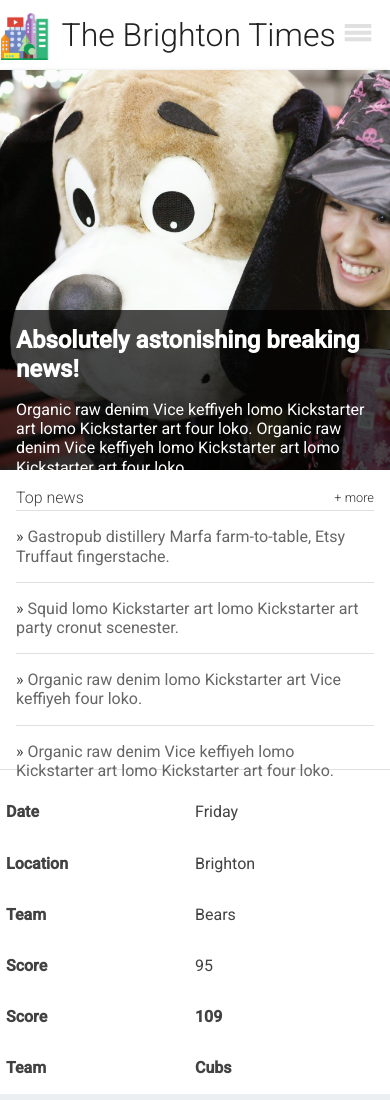
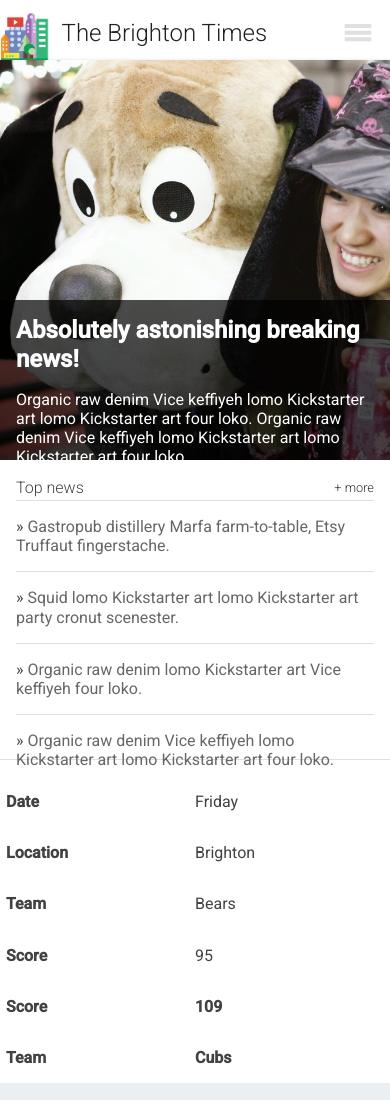
Before and after one commit to wasay/ud893-responsive-web-design-fundamentals, a plain HTML site: page lesson5-home-town-app/index.html in a window 390 px wide. Shown: the top 1100 px of the page. Drawn offline with Linux system fonts and the light colour scheme.

Commit message:
lesson 5 project x2

```diff
--- a/lesson5-home-town-app/responsive.css
+++ b/lesson5-home-town-app/responsive.css
@@ -11,16 +11,30 @@
     order: 10;
 }
 
-@media screen and (max-width: 549px) {
-    .header__logo {
-        height: 48px;
-        margin-right: 0.5em;
+@media screen and (max-width: 400px) {
+
+    .header__title {
+        margin-left: 0;
+        font-size: 1.5em;
+        vertical-align: bottom;
     }
+
+}
+
+@media screen and (min-width: 401px) and (max-width: 549px) {
 
     .header__title {
         margin-left: 0;
         font-size: 2em;
         vertical-align: bottom;
+    }
+
+}
+
+@media screen and (max-width: 549px) {
+    .header__logo {
+        height: 48px;
+        margin-right: 0.5em;
     }
 
     .nav {
```
